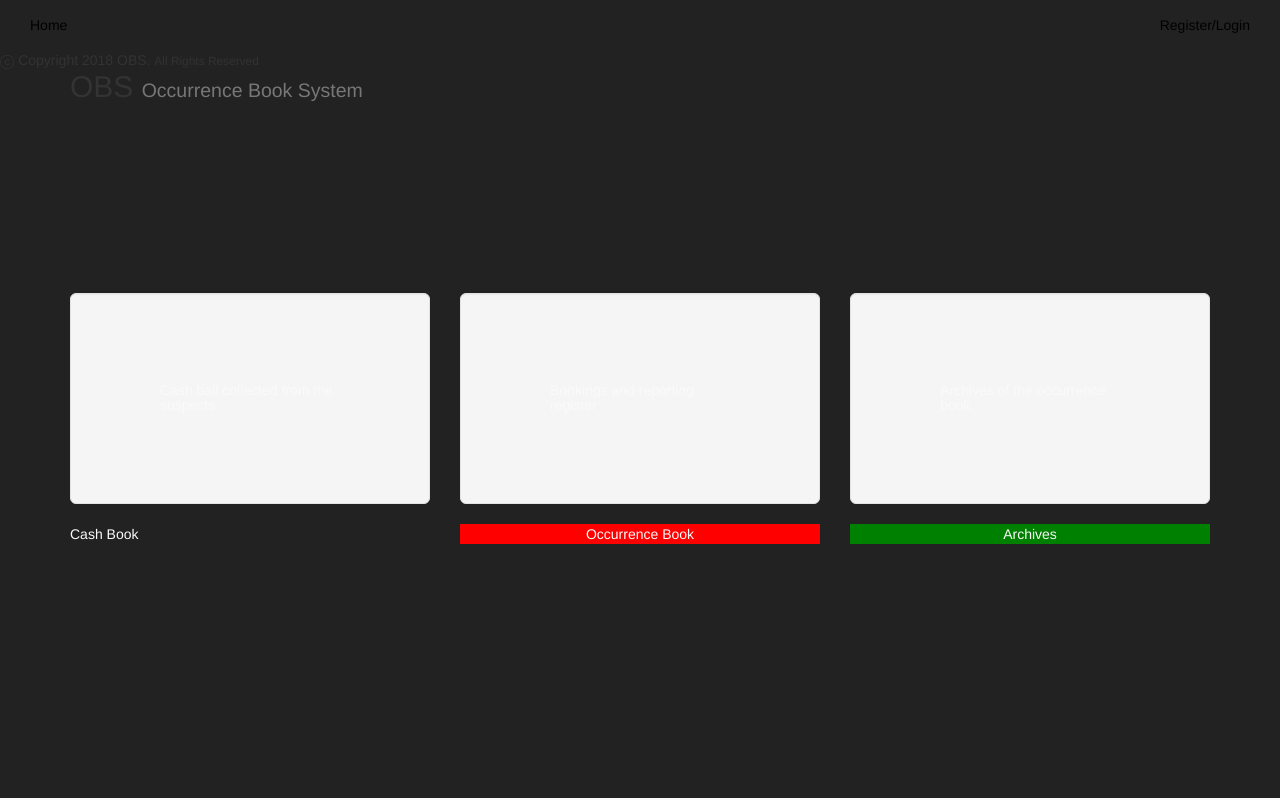
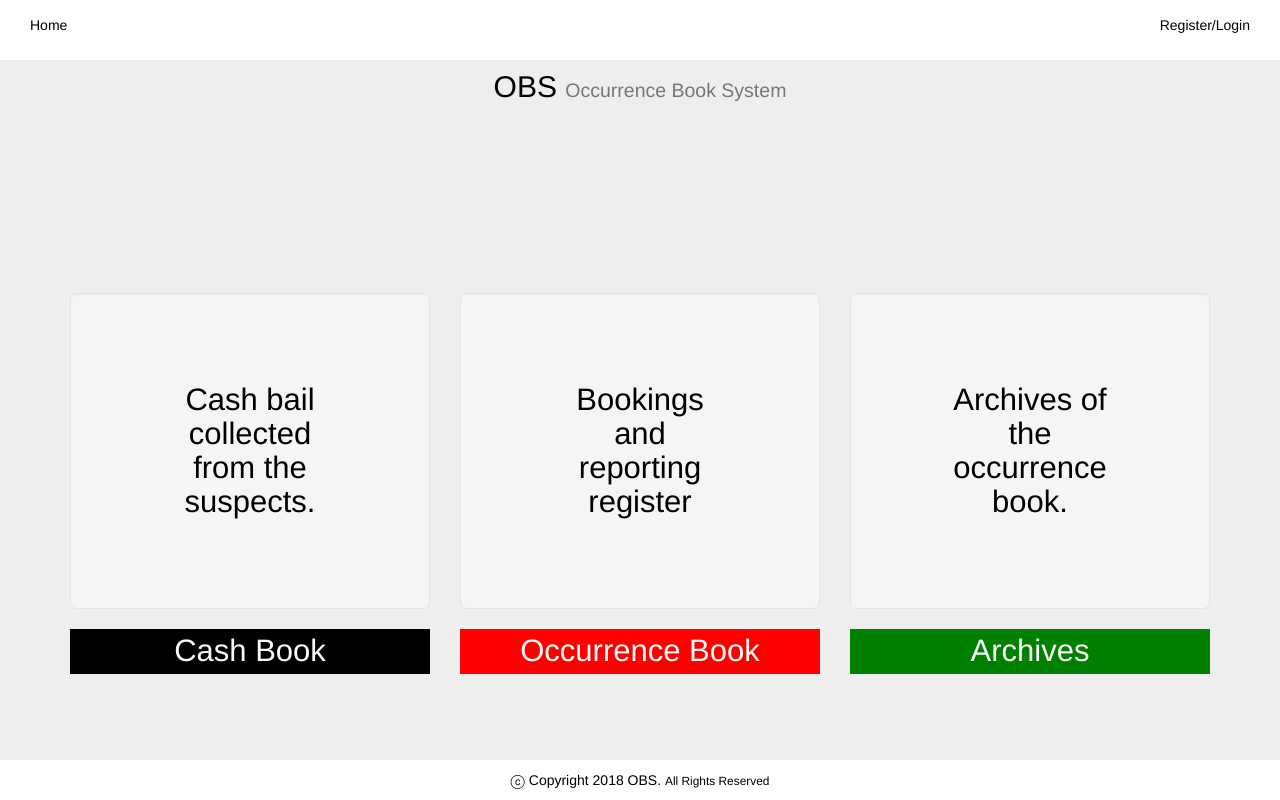
Before and after one commit to mwerumuchai/OB-tracking-system, a Django app: page / in a window 1280 px wide. Run offline with Django 3.2, Linux system fonts and the light colour scheme; some libraries are stand-ins or nearby versions.

Commit message:
fix merging errors

```diff
--- a/static/css/index.css
+++ b/static/css/index.css
@@ -1,47 +1,22 @@
-<<<<<<< HEAD
-/*section {
-  background: yellow;
-}*/
-
-.banner {
-  background: #fafafa;
-  min-height: 300px;
-  margin-top: 73px;
+html {
+  padding: 50px;
 }
 
-.banner .row {
-  text-align: center;
-  margin-top: -13px;
-}
-
-.banner h1 {
-  color: white;
-}
-
-body {
-  background-color: #fafafa;
-=======
-
-html
-{
-  padding: 50px;
-
-}
-.head{
+.head {
   margin-bottom: 150px;
   /*margin-top: 120px;*/
 }
+
 .link {
   color: #fafafa !important;
 }
 
 .navbar-inverse .navbar-nav>li>a {
-    color: #000;
+  color: #000;
 }
 
 body {
   background-color: #eeeeee;
->>>>>>> bc699faeee5c4e95a35abef0fd59486fe7b9a9dc
   color: #000;
 }
 
@@ -50,11 +25,7 @@
 ***********************************************************************/
 
 .opaque-navbar {
-<<<<<<< HEAD
-  background-color: rgba(0, 0, 0, 0.5);
-=======
   background-color: #fff;
->>>>>>> bc699faeee5c4e95a35abef0fd59486fe7b9a9dc
   /*Transparent = rgba(0,0,0,0) / Translucent = (0,0,0,0.5);  */
   height: 60px;
   border-bottom: 0px;
@@ -65,54 +36,38 @@
   background-color: #fafafa;
   height: 60px;
   transition: background-color .5s ease 0s;
-<<<<<<< HEAD
-=======
-
->>>>>>> bc699faeee5c4e95a35abef0fd59486fe7b9a9dc
 }
 
 ul.dropdown-menu {
   background-color: #fafafa;
 }
 
-<<<<<<< HEAD
-@media (max-width: 992px) {
-  body {
-    background: #fafafa;
-  }
-  .opaque-navbar {
-    background-color: #fafafa;
-    height: 60px;
-    transition: background-color .5s ease 0s;
-  }
+#cb {
+  background-color: #000;
+  text-align: center;
+  font-size: 31px;
 }
 
-* {
-  -moz-box-sizing: border-box;
-  -webkit-box-sizing: border-box;
-  box-sizing: border-box;
-  margin: 0;
-  padding: 0;
-=======
-
-#cb{
-  background-color: #000;
-  text-align: center;
-}
-#ob{
+#ob {
   background-color: red;
   text-align: center;
+  font-size: 31px;
 }
-#ar{
+
+#ar {
   background-color: green;
   text-align: center;
+  font-size: 31px;
 }
-.card-content{
+
+.card-content {
   height: 235px;
 }
-.content{
+
+.content {
   margin: 65px;
->>>>>>> bc699faeee5c4e95a35abef0fd59486fe7b9a9dc
+  color: #000;
+  font-size: 31px;
 }
 
 @media (max-width: 992px) {
@@ -126,7 +81,6 @@
   }
 }
 
-
 div.help-block {
   display: none;
   margin-top: 5px;
@@ -135,32 +89,22 @@
 }
 
 .card.horizontal {
-  /*border: solid 1px #333;*/
-<<<<<<< HEAD
   overflow: hidden;
   -moz-transition: all 0.3s;
   -webkit-transition: all 0.3s;
   transition: all 0.3s;
-=======
-
-overflow: hidden;
--moz-transition: all 0.3s;
--webkit-transition: all 0.3s;
-transition: all 0.3s;
->>>>>>> bc699faeee5c4e95a35abef0fd59486fe7b9a9dc
 }
 
-.card.horizontal:hover{
--moz-transform: scale(1.1);
--webkit-transform: scale(1.1);
-transform: scale(1.1);
+.card.horizontal:hover {
+  -moz-transform: scale(1.1);
+  -webkit-transform: scale(1.1);
+  transform: scale(1.1);
 }
 
 /*********************************
 Occurence book
 ***********************************/
 
-<<<<<<< HEAD
 .legend {
   margin-top: 69px;
 }
@@ -179,12 +123,6 @@
   background-color: #fafafa;
   text-align: center;
 }
-
-#ob {
-  margin-bottom: 254px;
-}
-=======
->>>>>>> bc699faeee5c4e95a35abef0fd59486fe7b9a9dc
 
 table {
   font-family: arial, sans-serif;
@@ -229,7 +167,6 @@
 modal
 ***************************/
 
-<<<<<<< HEAD
 .modal.modal-wide .modal-dialog {
   width: 80%;
 }
@@ -280,25 +217,20 @@
 End Occurence book
 ***********************************/
 
-=======
-
->>>>>>> bc699faeee5c4e95a35abef0fd59486fe7b9a9dc
 footer {
   position: fixed;
   right: 0;
   bottom: 0;
   left: 0;
   padding: 1rem;
-<<<<<<< HEAD
-  background-color: rgba(0, 0, 0, 0.5);
   color: #fff;
-=======
   background-color: #fff;
   color: #000;
   text-align: center;
 }
+
 /*CASH BAIL*/
-.header{
->>>>>>> bc699faeee5c4e95a35abef0fd59486fe7b9a9dc
+
+.header {
   text-align: center;
 }
```
